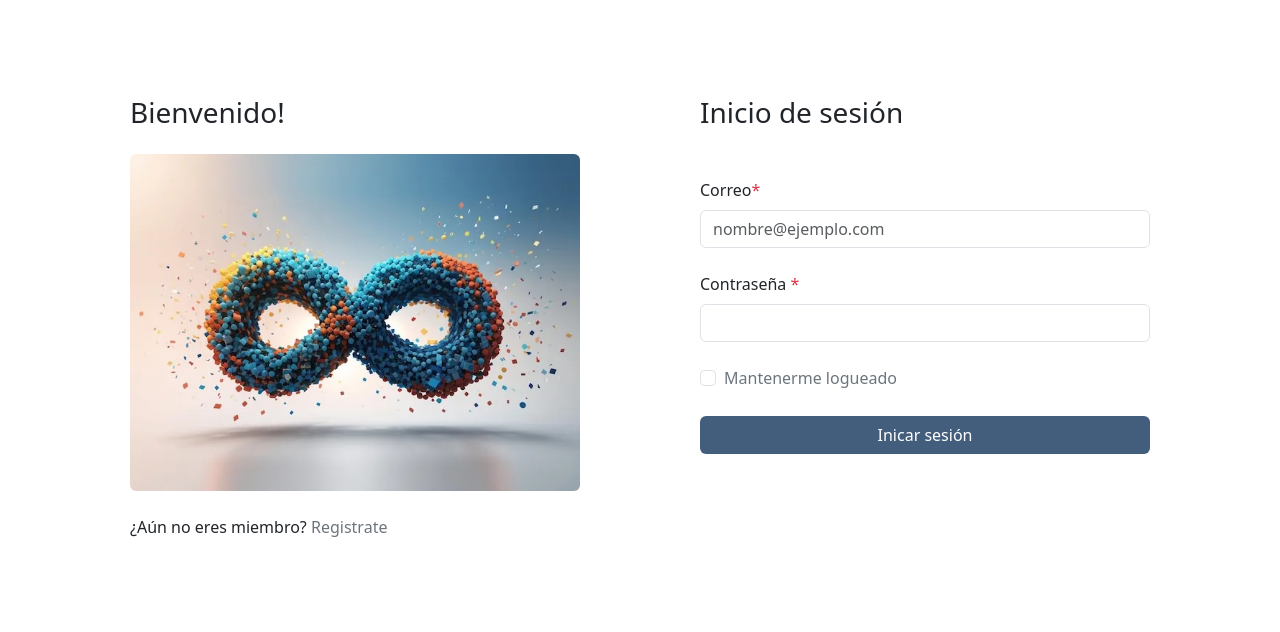
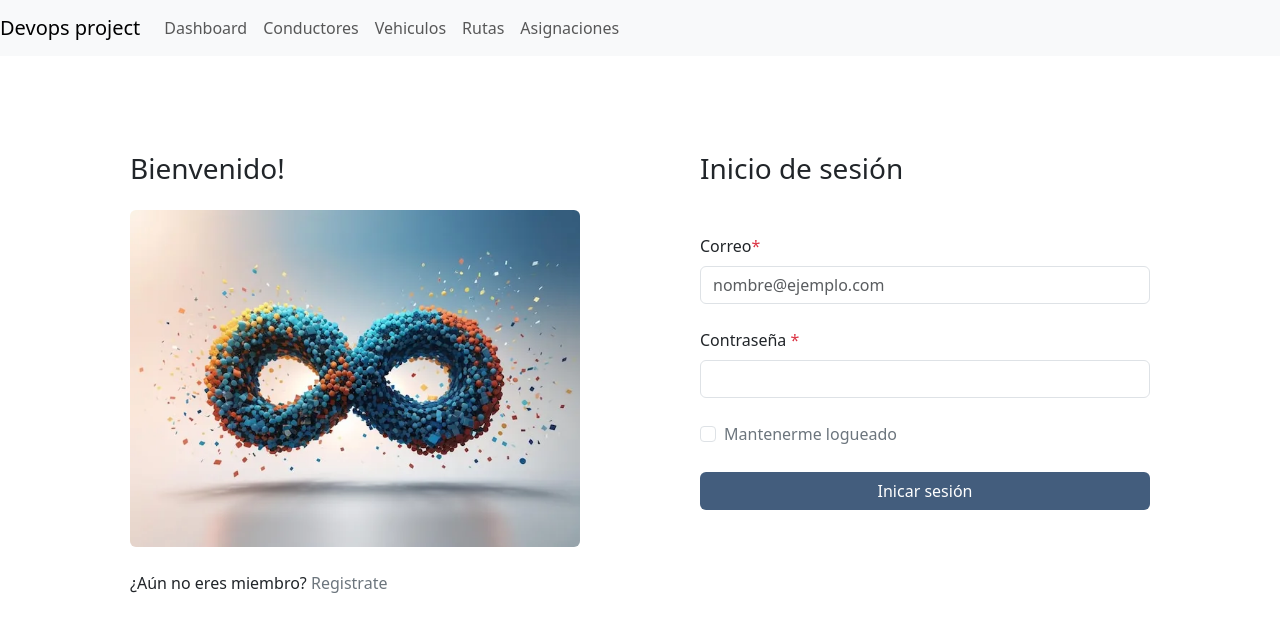
Before and after one commit to Betoniix/DevOpsProject-front-test, an Angular app: page / in a window 1280 px wide. Shown: the top 632 px of the page. Built offline with nearby package versions, Linux system fonts and the light colour scheme.

Commit message:
devopsproject-front-0756: NavBar añadido
Signed-off-by: Mike <miguelhumberto522@gmail.com>

```diff
--- a/angular.json
+++ b/angular.json
@@ -94,5 +94,8 @@
         }
       }
     }
+  },
+  "cli": {
+    "analytics": false
   }
 }
--- a/src/app/app.component.html
+++ b/src/app/app.component.html
@@ -1 +1,2 @@
+<app-navbar></app-navbar>
 <router-outlet />
--- a/src/app/app.component.ts
+++ b/src/app/app.component.ts
@@ -1,12 +1,13 @@
 import { Component } from '@angular/core';
 import { RouterLink, RouterModule, RouterOutlet } from '@angular/router';
+import { NavbarComponent } from './navbar/navbar.component';
 
 @Component({
   selector: 'app-root',
   standalone: true,
-  imports: [RouterOutlet, RouterLink, RouterModule],
+  imports: [RouterOutlet, RouterLink, RouterModule, NavbarComponent],
   templateUrl: './app.component.html',
-  styleUrl: './app.component.css'
+  styleUrl: './app.component.css',
 })
 export class AppComponent {
   title = 'devops-frontend';
--- /dev/null
+++ b/src/app/navbar/navbar.component.html
@@ -0,0 +1,33 @@
+<nav class="navbar navbar-expand-lg navbar-light bg-light">
+  <a class="navbar-brand" href="/dashboard">Devops project</a>
+  <button
+    class="navbar-toggler"
+    type="button"
+    data-toggle="collapse"
+    data-target="#navbarNavDropdown"
+    aria-controls="navbarNavDropdown"
+    aria-expanded="false"
+    aria-label="Toggle navigation"
+  >
+    <span class="navbar-toggler-icon"></span>
+  </button>
+  <div class="collapse navbar-collapse" id="navbarNavDropdown">
+    <ul class="navbar-nav">
+      <li class="nav-item active">
+        <a class="nav-link" href="#">Dashboard</a>
+      </li>
+      <li class="nav-item">
+        <a class="nav-link" href="#">Conductores</a>
+      </li>
+      <li class="nav-item">
+        <a class="nav-link" href="#">Vehiculos</a>
+      </li>
+      <li class="nav-item">
+        <a class="nav-link" href="#">Rutas</a>
+      </li>
+      <li class="nav-item">
+        <a class="nav-link" href="#">Asignaciones</a>
+      </li>
+    </ul>
+  </div>
+</nav>
```
Also changed, not shown: src/app/navbar/navbar.component.ts (added, +12 -0 lines), src/app/navbar/navbar.component.css (added), 2 other files (tests, documents, lock files or other folders).
